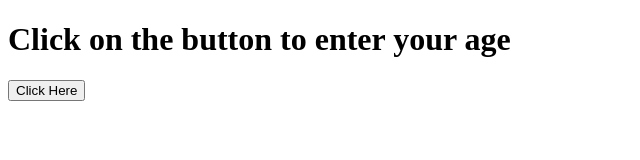
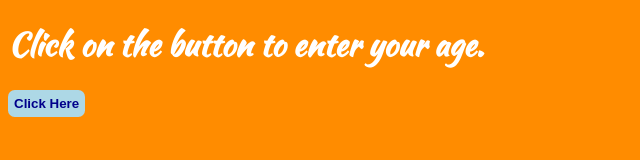
Before and after one commit to Moryf1990/Legal-Driving-Age, a website: page index.html in a window 1280 px wide. Shown: the whole page, without its empty margins (0-640 px from the left). Drawn offline with nearby package versions, Linux system fonts and the light colour scheme.

Commit message:
Adding Styling

```diff
--- a/index.html
+++ b/index.html
@@ -3,11 +3,12 @@
 <head>
 	<title>Legal Driving Age</title>
 	<link rel="stylesheet" type="text/css" href="/styles/main.sass.css">
+	<link href='https://fonts.googleapis.com/css?family=Kaushan+Script' rel='stylesheet' type='text/css'>
 </head>
 <body>
 
 <form>
-	<h1 id = "header">Click on the button to enter your age</h1>
+	<h1 id = "header">Click on the button to enter your age.</h1>
 	<button id = "button">Click Here</button>
 </form>
 
--- a/scripts/bundle.js
+++ b/scripts/bundle.js
@@ -1,11 +1,10 @@
 (function e(t,n,r){function s(o,u){if(!n[o]){if(!t[o]){var a=typeof require=="function"&&require;if(!u&&a)return a(o,!0);if(i)return i(o,!0);var f=new Error("Cannot find module '"+o+"'");throw f.code="MODULE_NOT_FOUND",f}var l=n[o]={exports:{}};t[o][0].call(l.exports,function(e){var n=t[o][1][e];return s(n?n:e)},l,l.exports,e,t,n,r)}return n[o].exports}var i=typeof require=="function"&&require;for(var o=0;o<r.length;o++)s(r[o]);return s})({1:[function(require,module,exports){
 'use strict';
 
-var form = $('#form');
 var button = $('#button');
 
 button.on('click', function () {
-	button = prompt('What is your age?');
+	button = prompt('What is your age?', 'Enter your age here.');
 
 	if (button <= parseFloat(15)) {
 		console.log('You are not old enough to legally drive.');
--- a/scripts/main.js
+++ b/scripts/main.js
@@ -1,10 +1,9 @@
 'use strict';
 
-var form = $('#form');
 var button = $('#button');
 
 button.on('click', function() {
-	 button = prompt('What is your age?');
+	 button = prompt('What is your age?', 'Enter your age here.');
 
 	 if(button <= parseFloat(15)) {
 	 	console.log('You are not old enough to legally drive.');
--- a/styles/main.sass.css
+++ b/styles/main.sass.css
@@ -0,0 +1,12 @@
+body {
+  background: darkorange;
+  color: #fff;
+  font-family: 'Kaushan Script', cursive; }
+
+button {
+  background: lightblue;
+  -webkit-border-radius: 0.5em;
+  border: none;
+  height: 2em;
+  color: darkblue;
+  font-weight: bold; }
--- a/styles/main.scss
+++ b/styles/main.scss
@@ -0,0 +1,14 @@
+body {
+	background: darkorange;
+	color: #fff;
+	font-family: 'Kaushan Script', cursive;
+}
+
+button {
+	background: lightblue;
+	-webkit-border-radius: 0.5em;
+	border: none;
+	height: 2em;
+	color: darkblue;
+	font-weight: bold;
+}
```
Also changed, not shown: 1 other file.
